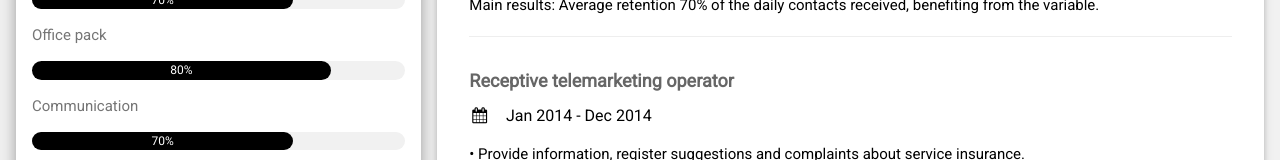
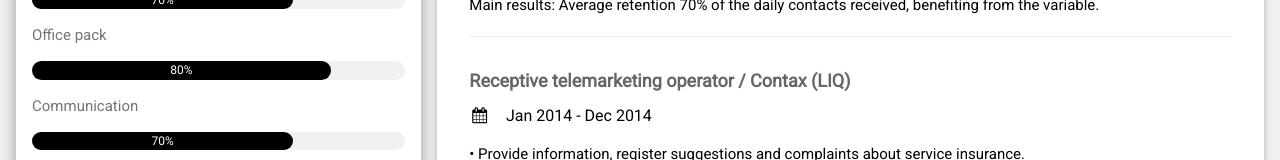
Before and after one commit to GrapeJordison/GrapeJordison.github.io, a plain HTML site: page index.html in a window 1280 px wide. Both pictures are taken after a click on the element "Translate EN". Shown: the part 603-763 px from the top of the page. Drawn offline with nearby package versions, Linux system fonts and the light colour scheme.

Commit message:
Update index.html

```diff
--- a/index.html
+++ b/index.html
@@ -274,7 +274,7 @@ Main results: Creation of fraud identification worksheet in the cancellation of
           <hr>
         </div>
         <div class="w3-container">
-          <h5 class="w3-opacity"><b>Receptive telemarketing operator</b></h5>
+          <h5 class="w3-opacity"><b>Receptive telemarketing operator / Contax (LIQ)</b></h5>
           <h6 class="w3-text-black"><i class="fa fa-calendar fa-fw w3-margin-right"></i>Jan 2014 - Dec 2014</h6>
           <p> • Provide information, register suggestions and complaints about service insurance.<br>
               • Revert the situation in which the customer wishes to cancel the service.<br>
```
